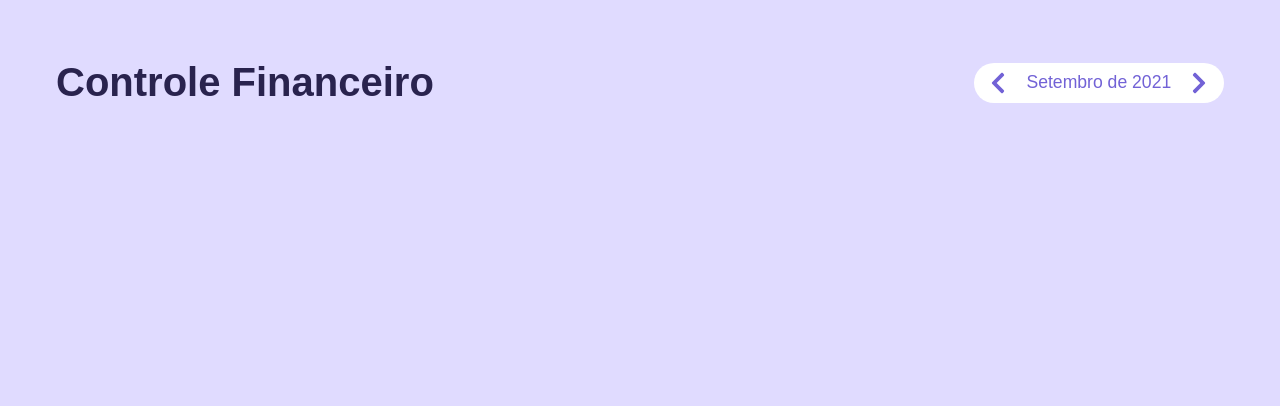
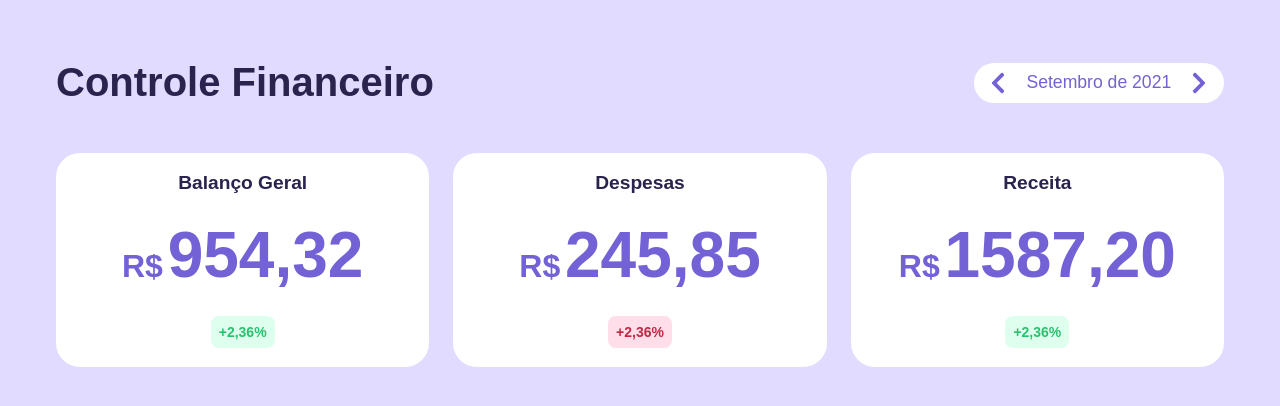
Before and after one commit to asjuanguilherme/react-expense-tracker, a React (Create React App) app: page / in a window 1280 px wide. Shown: the top 406 px of the page. Built offline with nearby package versions, Linux system fonts and the light colour scheme.

Commit message:
Desenvolvimento de Dashboard

```diff
--- /dev/null
+++ b/src/components/Board/index.tsx
@@ -0,0 +1,23 @@
+import * as S from './styles'
+import { formatValue } from '../../helpers/values'
+
+interface Board {
+   title: string;
+   value: number;
+   status?: 'positive' | 'negative' | 'neutral';
+   statusValue?: number | string;
+}
+
+const Board = ( props: Board ) => {
+   return (
+      <S.Board>
+         <S.Title>{ props.title }</S.Title>
+         <S.Value>{ formatValue(props.value) }</S.Value>
+         <S.Status status={ props.status || 'neutral'}>
+            { props.statusValue }
+         </S.Status>
+      </S.Board>
+   )
+}
+
+export default Board
--- /dev/null
+++ b/src/components/Board/styles.ts
@@ -0,0 +1,58 @@
+import styled, { css } from 'styled-components'
+
+export const Board = styled.div`
+   display: flex;
+   flex-direction: column;
+   align-items: center;
+   justify-content: space-between;
+
+   padding: 1.2rem;
+   background-color: white;
+   border-radius: 1.5rem;
+`
+
+export const Title = styled.h2`
+   font-size: 1.2rem;
+   font-weight: bold;
+`
+
+export const Value = styled.span`
+   flex: 1;
+   color: ${ props => props.theme.colors.primary };
+   padding: 1.5rem 0;
+   font-size: 4rem;
+   font-weight: bolder;
+
+   @media screen and (max-width: 991px) { font-size: 2.5rem; }
+
+   @media screen and (max-width: 768px) { font-size: 2rem; }
+
+   @media screen and (max-width: 640px) { font-size: 3rem; }
+
+   &::before {
+      content: 'R$';
+      font-size: 2rem;
+      margin-right: .3rem;
+      display: inline-block;
+   }
+`
+
+const StatusPositive = css`
+   background-color: #DEFFED;
+   color: #27C26E;
+`
+
+const StatusNegative = css`
+   background-color: #FFDEEA;
+   color: #C22743;
+`
+
+export const Status = styled.span<{ status: 'positive' | 'negative' | 'neutral'}>`
+   padding: .5rem;
+   font-size: .875rem;
+   font-weight: bold;
+   background-color: red;
+   border-radius: .5rem;
+
+   ${ props => props.status === 'positive' ? StatusPositive : StatusNegative }
+`
--- a/src/components/Layout/Header/styles.ts
+++ b/src/components/Layout/Header/styles.ts
@@ -6,7 +6,7 @@ export const Header = styled.header`
    align-items: center;
    justify-content: space-between;
 
-   @media only screen and (max-width: 540px ) {
+   @media only screen and (max-width: 640px ) {
       flex-direction: column;
       justify-content: center;
       text-align: center;
@@ -17,7 +17,7 @@ export const Title = styled.h1`
    font-size: 2.5rem;
    font-weight: bold;
 
-   @media only screen and (max-width: 540px ) {
+   @media only screen and (max-width: 640px ) {
       font-size: 1.8rem;
       margin-bottom: 1.5rem;
    }
--- /dev/null
+++ b/src/components/Layout/Section/index.tsx
@@ -0,0 +1,12 @@
+import * as S from './styles'
+import * as T from './types'
+
+const Section = ( props: T.Section ) => {
+   return (
+      <S.Section paddingBottom={ props.paddingBottom } paddingTop={ props.paddingTop }>
+         { props.children }
+      </S.Section>
+   )
+}
+
+export default Section
--- /dev/null
+++ b/src/components/Layout/Section/styles.ts
@@ -0,0 +1,7 @@
+import styled from 'styled-components'
+import * as T from './types'
+
+export const Section = styled.section<T.Section>`
+   padding-top: ${ ({ paddingTop }) => paddingTop? paddingTop * 1 : 0 }rem;
+   padding-bottom: ${ ({ paddingBottom }) => paddingBottom? paddingBottom * 1 : 0 }rem;
+`
--- /dev/null
+++ b/src/components/Layout/Section/types.d.ts
@@ -0,0 +1,5 @@
+export interface Section {
+   paddingTop?: number;
+   paddingBottom?: number;
+   children?: any;
+}
--- /dev/null
+++ b/src/helpers/values.ts
@@ -0,0 +1 @@
+export const formatValue = (value: number):string => value.toFixed(2).replace('.', ',')
--- a/src/pages/home/index.tsx
+++ b/src/pages/home/index.tsx
@@ -1,12 +1,28 @@
+import * as S from './styles'
+
 import Container from '../../components/Base/Container'
 import Header from '../../components/Layout/Header'
 import Page from '../../components/Layout/Page'
+import Board from '../../components/Board'
+import Section from '../../components/Layout/Section'
 
 const index = () => {
    return (
       <Page>
          <Container>
             <Header />
+
+            <Section paddingTop={ 3 }>
+               <S.Dashboard>
+                  <Board title="Balanço Geral" value={ 954.32 } status={ 'positive' } statusValue="+2,36%" />
+                  <Board title="Despesas" value={ 245.85 } status={ 'negative' } statusValue="+2,36%" />
+                  <Board title="Receita" value={ 1587.2 } status={ 'positive' } statusValue="+2,36%" />
+               </S.Dashboard>
+            </Section>
+
+            <Section paddingTop={ 3 }>
+
+            </Section>
          </Container>
       </Page>
    )
--- a/src/pages/home/styles.ts
+++ b/src/pages/home/styles.ts
@@ -1 +1,11 @@
 import styled from 'styled-components'
+
+export const Dashboard = styled.div`
+   display: grid;
+   grid-template-columns: 1fr 1fr 1fr;
+   gap: 1.5rem;
+
+   @media screen and (max-width: 640px) {
+      grid-template-columns: 1fr;
+   }
+`
--- a/src/themes/GlobalStyle.ts
+++ b/src/themes/GlobalStyle.ts
@@ -15,11 +15,11 @@ const GlobalStyle = createGlobalStyle`
 
    html,body, #root {
       height: 100%;
+      background-color: ${ light.colors.background };
+      color: ${ light.colors.primaryDarken }
    }
 
    #root {
-      background-color: ${ light.colors.background };
-      color: ${ light.colors.primaryDarken }
    }
 `
 
```
